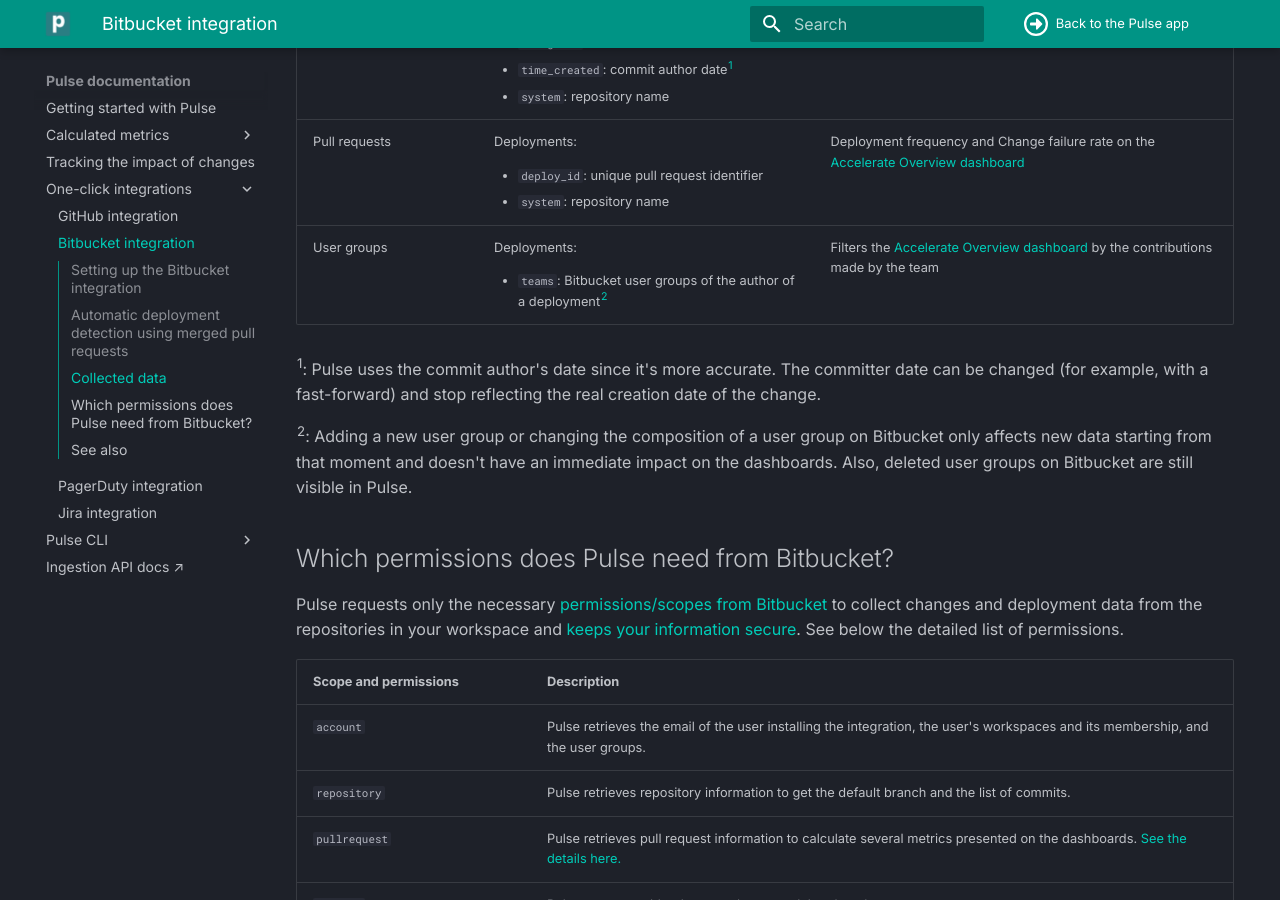
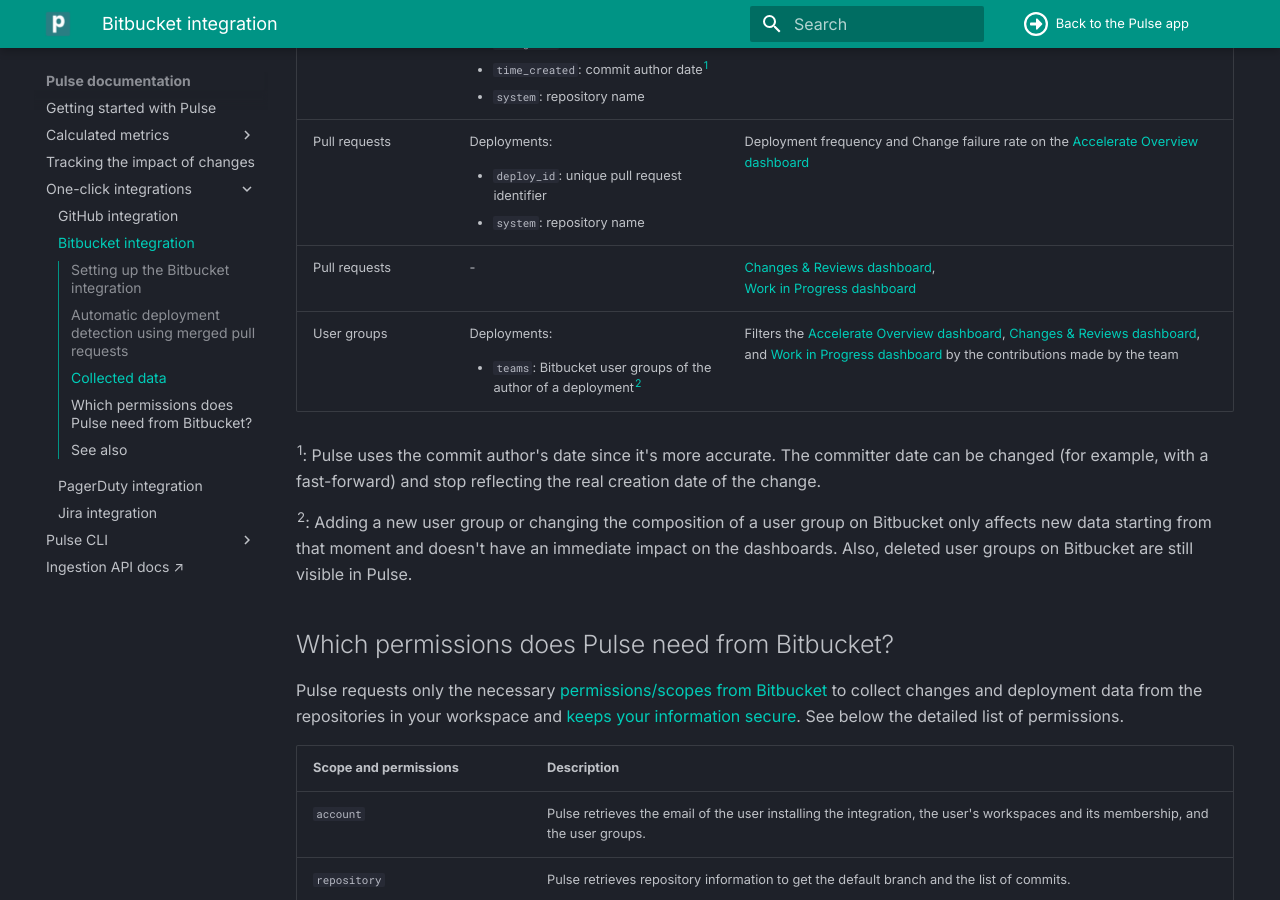
Before and after one commit to codacy/pulse-user-docs, an MkDocs documentation site: the page built from docs/one-click-integrations/bitbucket-integration.md, in a window 1280 px wide and 900 px high, scrolled down 3048 px. Built offline with MkDocs 1.6.1 and Material for MkDocs 9.7.7, drawn with Linux system fonts in a browser that asks for light colours.

Commit message:
feat: Completed information in the collected data table considering the new calculated metrics

```diff
--- a/docs/one-click-integrations/bitbucket-integration.md
+++ b/docs/one-click-integrations/bitbucket-integration.md
@@ -87,6 +87,13 @@
     <td>Deployment frequency and Change failure rate on the <a href="../../metrics/accelerate/">Accelerate Overview dashboard</a></td>
 </tr>
 <tr>
+    <td>Pull requests</td>
+    <td>
+        -
+    </td>
+    <td><a href="../../metrics/accelerate-changes/">Changes & Reviews dashboard</a>,<br/><a href="../../metrics/accelerate-wip/">Work in Progress dashboard</a></td>
+</tr>
+<tr>
     <td>User groups</td>
     <td>
         <p>Deployments:</p>
@@ -94,7 +101,7 @@
             <li><code>teams</code>: Bitbucket user groups of the author of a deployment<sup><a href="#deployment-teams">2</a></sup></li>
         </ul>
     </td>
-    <td>Filters the <a href="../../metrics/accelerate/">Accelerate Overview dashboard</a> by the contributions made by the team</td>
+    <td>Filters the <a href="../../metrics/accelerate/">Accelerate Overview dashboard</a>, <a href="../../metrics/accelerate-changes/">Changes & Reviews dashboard</a>, and <a href="../../metrics/accelerate-wip/">Work in Progress dashboard</a> by the contributions made by the team</td>
 </tr>
 </table>
 
```
